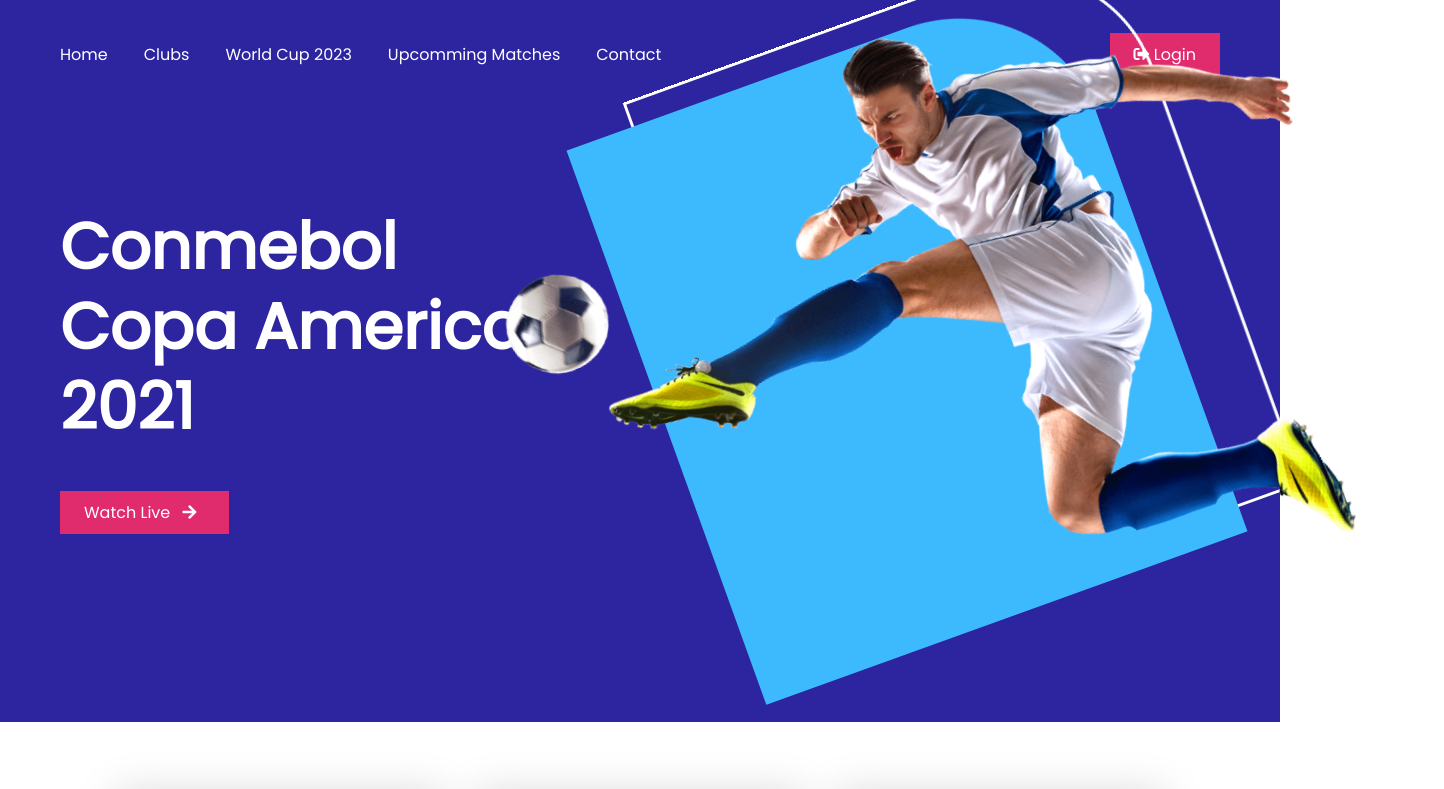
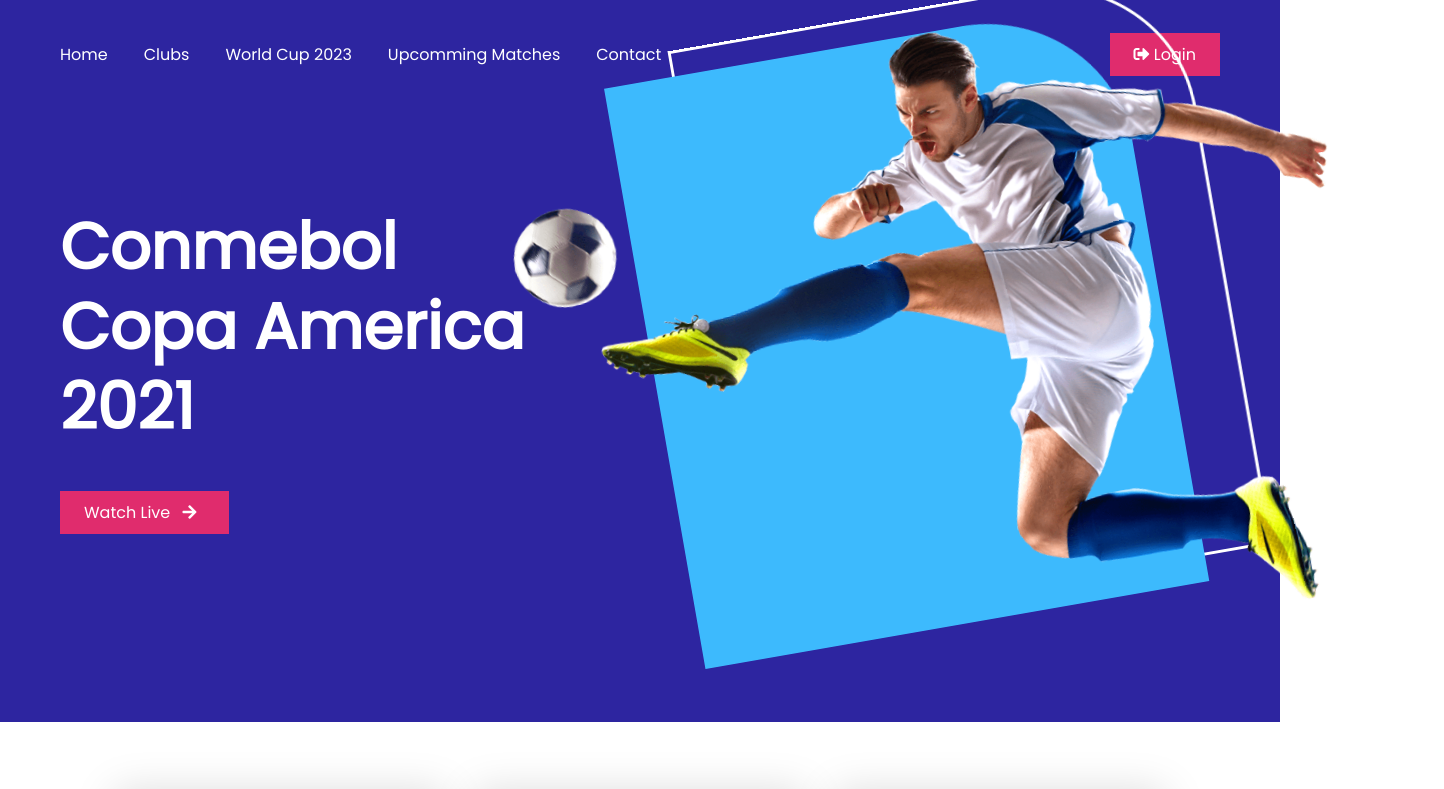
Before and after one commit to rabibd-it/football, a plain HTML site: page index.html in a window 1280 px wide. In both pictures the pointer is over the picture 942 px from the left and 336 px from the top of the page. Shown: the top 789 px of the page, 1444 px wide, since content can reach past the window. Drawn offline with Linux system fonts and the light colour scheme.

Commit message:
Transition Updated

```diff
--- a/css/style.css
+++ b/css/style.css
@@ -112,7 +112,7 @@ nav li a {
 }
 
 .top-banner:hover .banner-thumbnail img {
-    transform: scale(1.5) rotate(-20deg);
+    transform: scale(1.5) rotate(-10deg);
     transition: transform 3s ease-in-out;
 }
 
```
